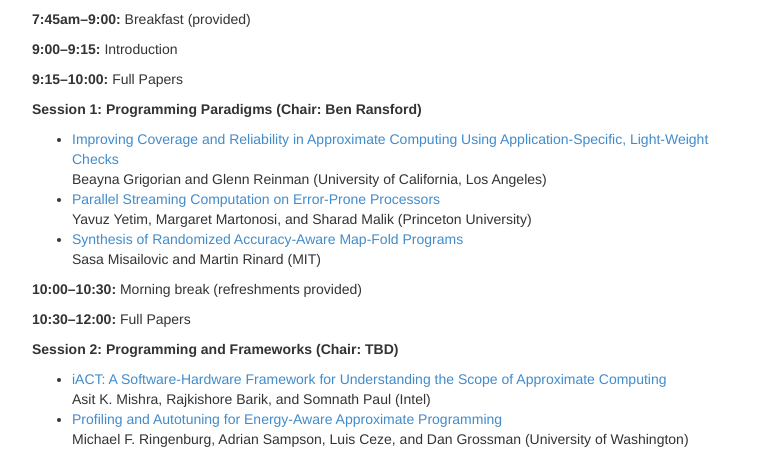
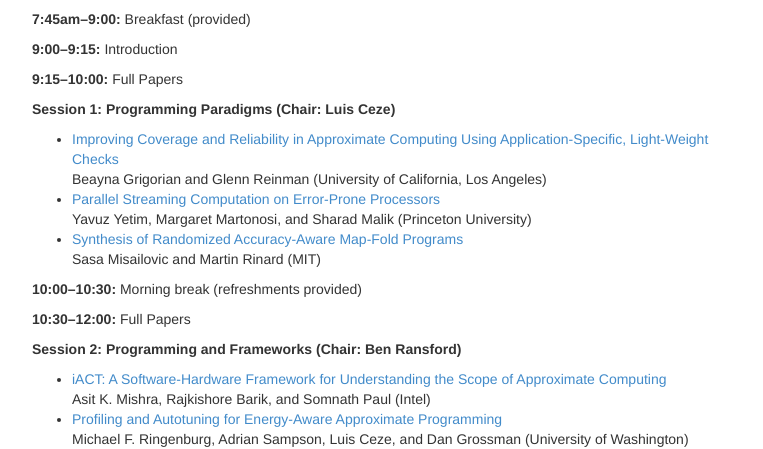
Before and after one commit to uwsampa/sampa-public, a Jekyll site: the page built from wacas14/program.md, in a window 1280 px wide. Shown: the part 201-650 px from the top of the page, without its empty margins (258-1021 px from the left). Built offline with Jekyll 4.4.1, drawn with Linux system fonts in a browser that asks for light colours; Markdown is read by kramdown in place of the engine named in the settings.

Commit message:
finished chair assignments

```diff
--- a/wacas14/program.md
+++ b/wacas14/program.md
@@ -16,7 +16,7 @@ Introduction
 **9:15--10:00:**
 Full Papers
 
-**Session 1: Programming Paradigms (Chair: Ben Ransford)**
+**Session 1: Programming Paradigms (Chair: Luis Ceze)**
 
 * [Improving Coverage and Reliability in Approximate Computing Using Application-Specific, Light-Weight Checks](papers/grigorian.pdf)
   Beayna Grigorian and
@@ -35,7 +35,7 @@ Morning break (refreshments provided)
 **10:30--12:00:**
 Full Papers
 
-**Session 2: Programming and Frameworks (Chair: TBD)**
+**Session 2: Programming and Frameworks (Chair: Ben Ransford)**
 
 * [iACT: A Software-Hardware Framework for Understanding the Scope of
   Approximate Computing](papers/mishra.pdf)
```
